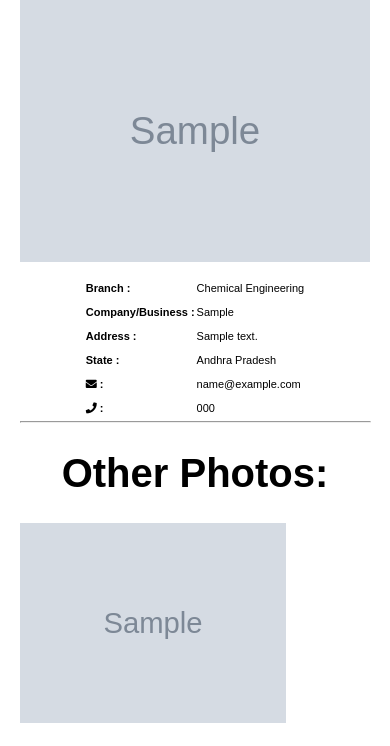
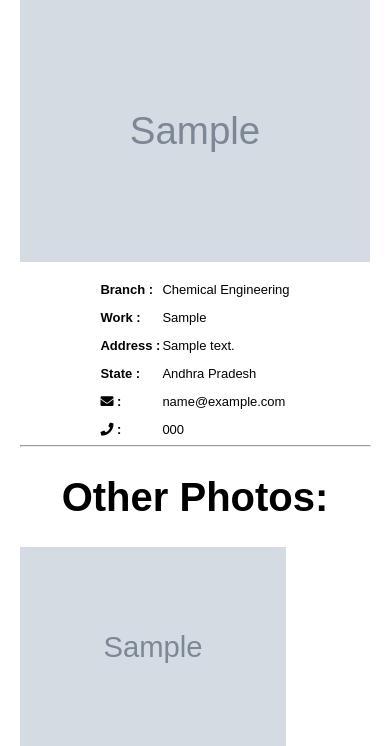
Before and after one commit to tebbythomas/gect-alumni-website, a Django app: page /members/1 in a window 390 px wide. Shown: the part 221-967 px from the top of the page. Run offline with Django 3.2, Linux system fonts and the light colour scheme; a user stored in the database is signed in; tables that the repository leaves empty hold one stand-in row (values such as "Sample post"); grey boxes marked "Sample" are stand-in pictures; parts of the project's set-up code (start-up, migrations or seed data) failed here and were passed over; some libraries are stand-ins or nearby versions.

Commit message:
Making formatting changes

```diff
--- a/gect_alumni/static/css/style.css
+++ b/gect_alumni/static/css/style.css
@@ -622,7 +622,7 @@ form.search-members input[type=text] {
         height: 150px;
     }
     .details{
-        font-size: 11px;
+        font-size: 13px;
     }
     .member-info .member-photo img{
         max-width:350px;
--- a/templates/individual-member/individual-member.html
+++ b/templates/individual-member/individual-member.html
@@ -41,7 +41,7 @@ Member-Info
                             {% if member.work %}
                             <tr>
                                 <td>
-                                    <b>Company/Business : </b>
+                                    <b>Work : </b>
                                 </td>
                                 <td>
                                     {{ member.work }}
--- a/templates/individual-member/profile.html
+++ b/templates/individual-member/profile.html
@@ -57,7 +57,7 @@ View Profile
                             </tr>
                             <tr>
                                 <td>
-                                    <b>Company/Business : </b>
+                                    <b>Work : </b>
                                 </td>
                                 <td>
                                     {{ request.user.member.work }}
```
